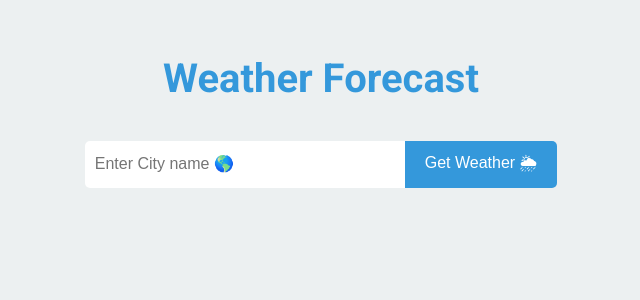
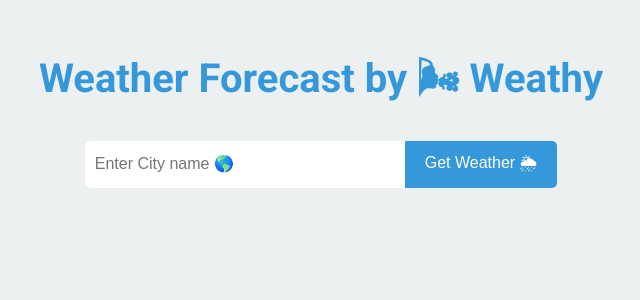
Before and after one commit to MaxZapletin/World_Weather, a Flask app: page / in a window 1280 px wide. Shown: the top 300 px of the page, without its empty margins (319-959 px from the left). Run offline with Flask 3, Linux system fonts and the light colour scheme.

Commit message:
App changes

```diff
--- a/app/template/index.html
+++ b/app/template/index.html
@@ -3,7 +3,7 @@
 <head>
     <meta charset="UTF-8">
     <meta name="viewport" content="width=device-width, initial-scale=1.0">
-    <title>Weather Forecast by Weathy &#128515;	 </title>
+    <title>Weathy &#128515;	 </title>
     <link href="https://fonts.googleapis.com/css2?family=Roboto:wght@300;400;700&display=swap" rel="stylesheet">
     <style>
         :root {
@@ -119,7 +119,7 @@
 </head>
 <body>
     <div class="container">
-        <h1>Weather Forecast</h1>
+        <h1>Weather Forecast by &#127788; Weathy </h1>
         <form method="POST">
             <input type="text" name="city" placeholder="Enter City name &#127758;" required>
             <button type="submit">Get Weather &#127782;</button>
```
